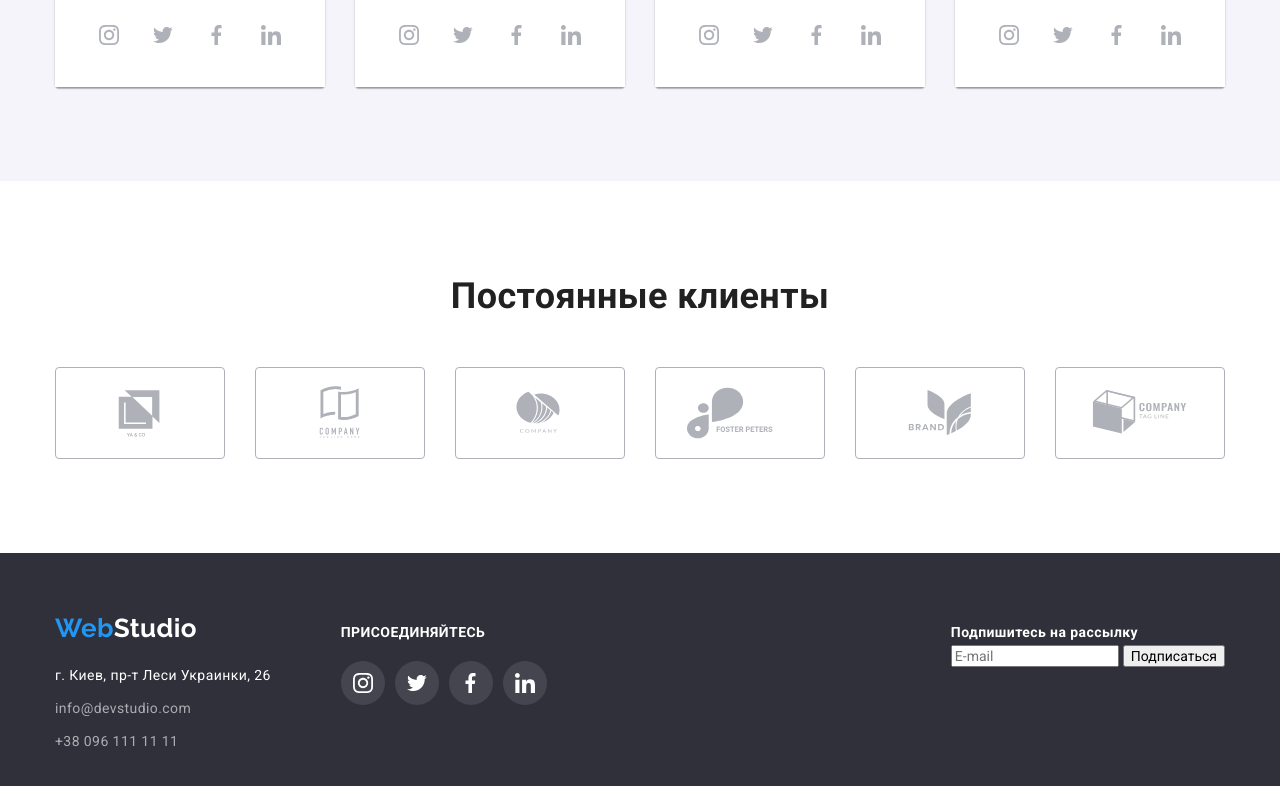
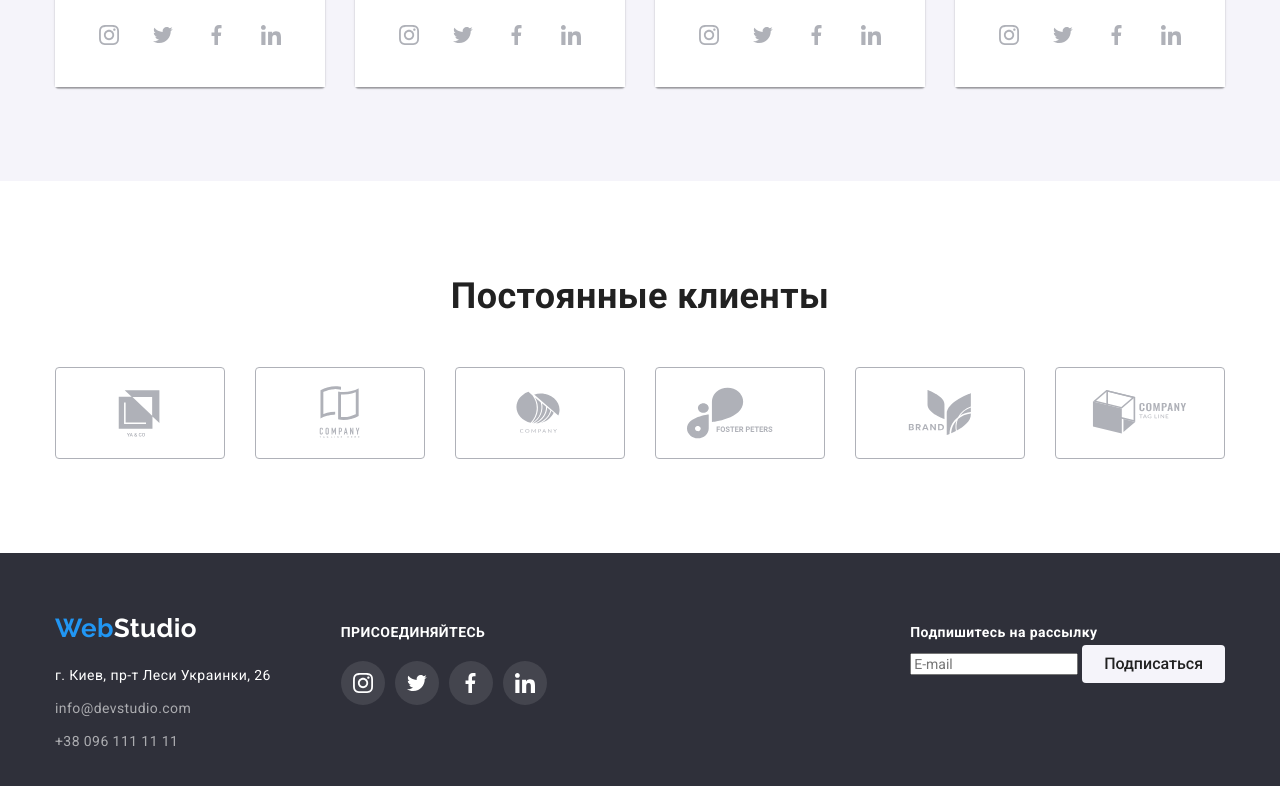
Before and after one commit to mandarinka99/goit-markup-hw-06, a plain HTML site: page index.html in a window 1280 px wide. Shown: the part 2147-2933 px from the top of the page. Drawn offline with nearby package versions, Linux system fonts and the light colour scheme.

Commit message:
Добавляет изменения в футере

```diff
--- a/index.html
+++ b/index.html
@@ -549,8 +549,20 @@
         <div class="footer-right-part">
           <b>Подпишитесь на рассылку</b>
           <div class="footer-form">
-            <input type="email" name="e-mail" placeholder="E-mail" />
-            <button type="submit" name="e-mail" id="e-mail">Подписаться</button>
+            <input
+              type="email"
+              class="footer-inp"
+              name="e-mail"
+              placeholder="E-mail"
+            />
+            <button
+              type="submit"
+              class="form-btn button"
+              name="e-mail"
+              id="e-mail"
+            >
+              Подписаться
+            </button>
           </div>
         </div>
       </div>
@@ -591,7 +603,7 @@
               <a href="" class="checkbox-link">Условия договора</a>
             </label>
           </div>
-          <button type="submit" class="modal-btn button">Отправить</button>
+          <button type="submit" class="form-btn button">Отправить</button>
         </form>
         <!-- icon-close -->
         <button type="button" class="modal-close-btn" data-modal-close>
```
